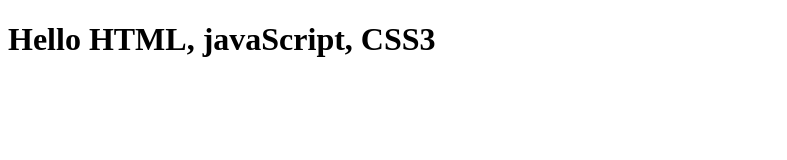
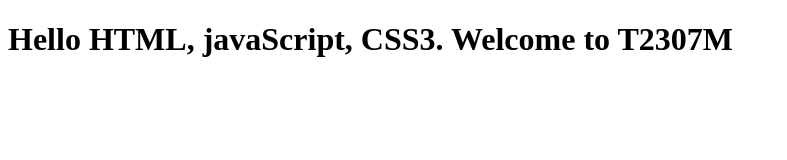
Before and after one commit to devuniquevn/fptaptech2023, a plain HTML site: page index.html in a window 1280 px wide. Shown: the whole page, without its empty margins (0-787 px from the left). Drawn offline with Linux system fonts and the light colour scheme.

Commit message:
Update index.html
Cập nhật file index.html

```diff
--- a/index.html
+++ b/index.html
@@ -6,6 +6,6 @@
     <title>Document</title>
 </head>
 <body>
-    <h1>Hello HTML, javaScript, CSS3</h1>
+    <h1>Hello HTML, javaScript, CSS3. Welcome to T2307M</h1>
 </body>
 </html>
```
